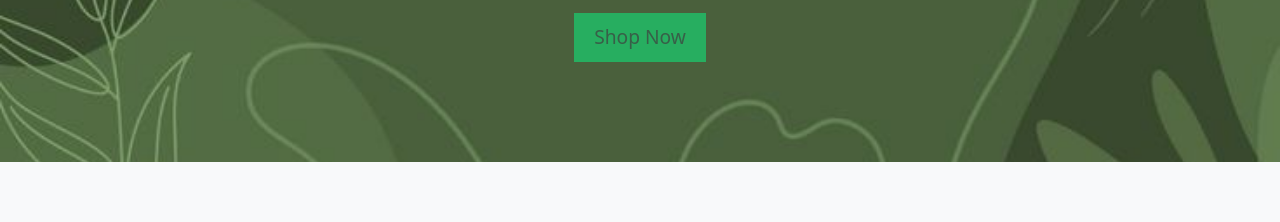
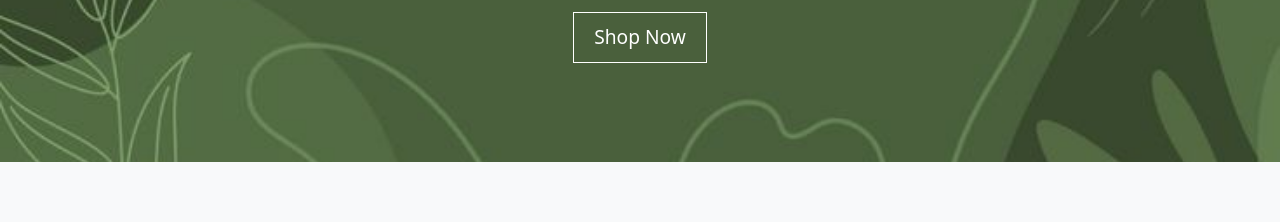
Before and after one commit to selmabou/plants-website, a plain HTML site: page index.html in a window 1280 px wide. In both pictures the pointer is over the button "Shop Now". Shown: the part 350-572 px from the top of the page. Drawn offline with Linux system fonts and the light colour scheme.

Commit message:
fix shop now btn

```diff
--- a/style.css
+++ b/style.css
@@ -1,3 +1,7 @@
+* {
+  box-sizing: border-box;
+}
+
 #logo{
     height: 60px;
     width: 60px;
@@ -59,7 +63,9 @@ body{
   }
 
   #btn:hover {
-    background-color: #27ae60; /* Couleur du bouton au survol */
+    background-color: transparent; /* Couleur du bouton au survol */
+    outline: 1px solid #FFF;
+    color: #FFF;
   }
 
 
```
